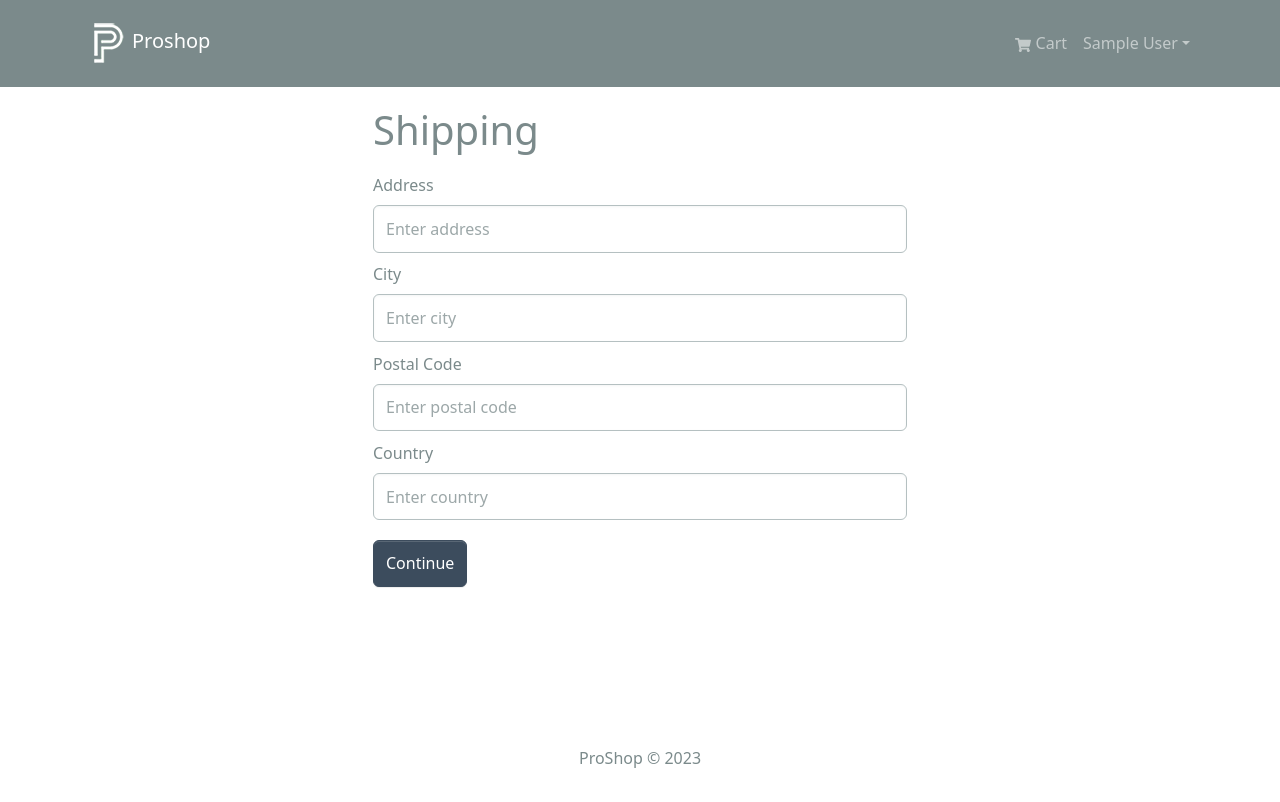
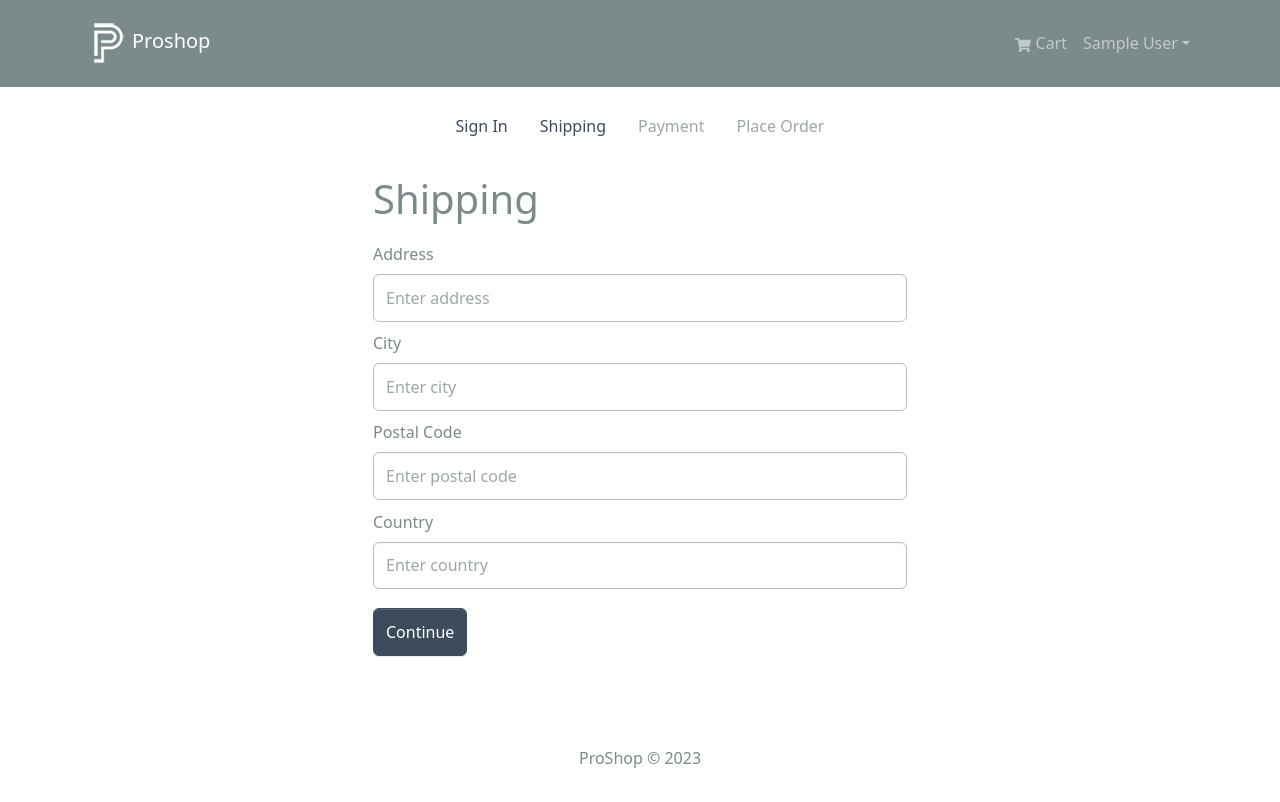
Before and after one commit to SakethBhardwajV/proshop, a React (Create React App) app in the folder frontend/: page /shipping in a window 1280 px wide. Shown: the top 802 px of the page. Built offline with nearby package versions, Linux system fonts and the light colour scheme; sample sign-in values are in the browser's storage.

Commit message:
Add Checkout Steps Component

```diff
--- /dev/null
+++ b/frontend/src/components/CheckoutSteps.jsx
@@ -0,0 +1,47 @@
+import { Nav } from "react-bootstrap";
+import { LinkContainer } from "react-router-bootstrap";
+
+const CheckoutSteps = ({ step1, step2, step3, step4 }) => {
+  return (
+    <Nav className="justify-content-center mb-4">
+      <Nav.Item>
+        {step1 ? (
+          <LinkContainer to="/login">
+            <Nav.Link>Sign In</Nav.Link>
+          </LinkContainer>
+        ) : (
+          <Nav.Link disabled>Sign In</Nav.Link>
+        )}
+      </Nav.Item>
+      <Nav.Item>
+        {step2 ? (
+          <LinkContainer to="/shipping">
+            <Nav.Link>Shipping</Nav.Link>
+          </LinkContainer>
+        ) : (
+          <Nav.Link disabled>Shipping</Nav.Link>
+        )}
+      </Nav.Item>
+      <Nav.Item>
+        {step3 ? (
+          <LinkContainer to="/payment">
+            <Nav.Link>Payment</Nav.Link>
+          </LinkContainer>
+        ) : (
+          <Nav.Link disabled>Payment</Nav.Link>
+        )}
+      </Nav.Item>
+      <Nav.Item>
+        {step4 ? (
+          <LinkContainer to="/palceorder">
+            <Nav.Link>Place Order</Nav.Link>
+          </LinkContainer>
+        ) : (
+          <Nav.Link disabled>Place Order</Nav.Link>
+        )}
+      </Nav.Item>
+    </Nav>
+  );
+};
+
+export default CheckoutSteps;
--- a/frontend/src/screens/ShippingScreen.jsx
+++ b/frontend/src/screens/ShippingScreen.jsx
@@ -4,6 +4,7 @@
 import { useNavigate } from "react-router-dom";
 import FormContainer from "../components/FormContainer";
 import { saveShippingAddress } from "../slices/cartSlice";
+import CheckoutSteps from "../components/CheckoutSteps";
 
 const ShippingScreen = () => {
   const cart = useSelector((state) => state.cart);
@@ -27,6 +28,8 @@
 
   return (
     <FormContainer>
+      <CheckoutSteps step1 step2 />
+
       <h1>Shipping</h1>
 
       <Form onSubmit={submitHandler}>
```
